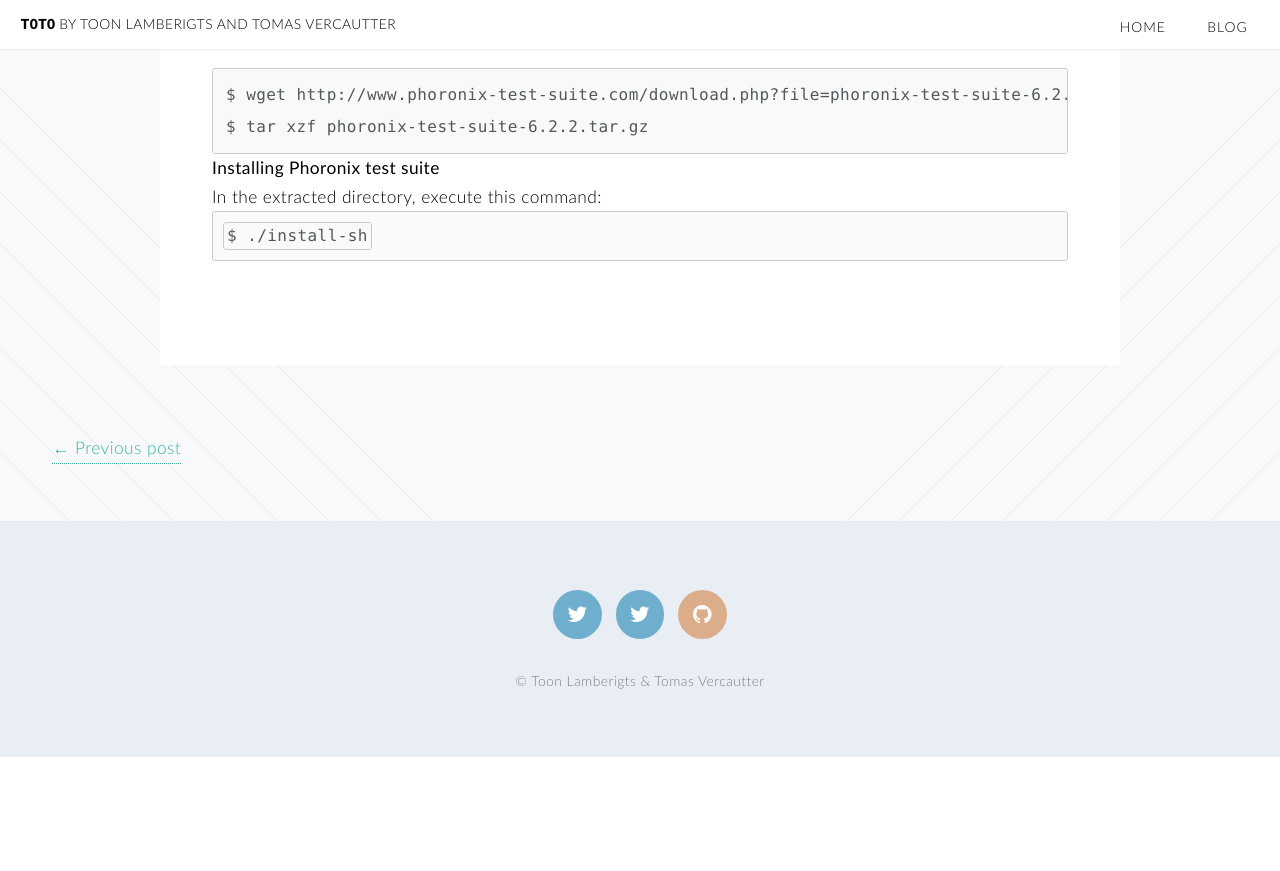
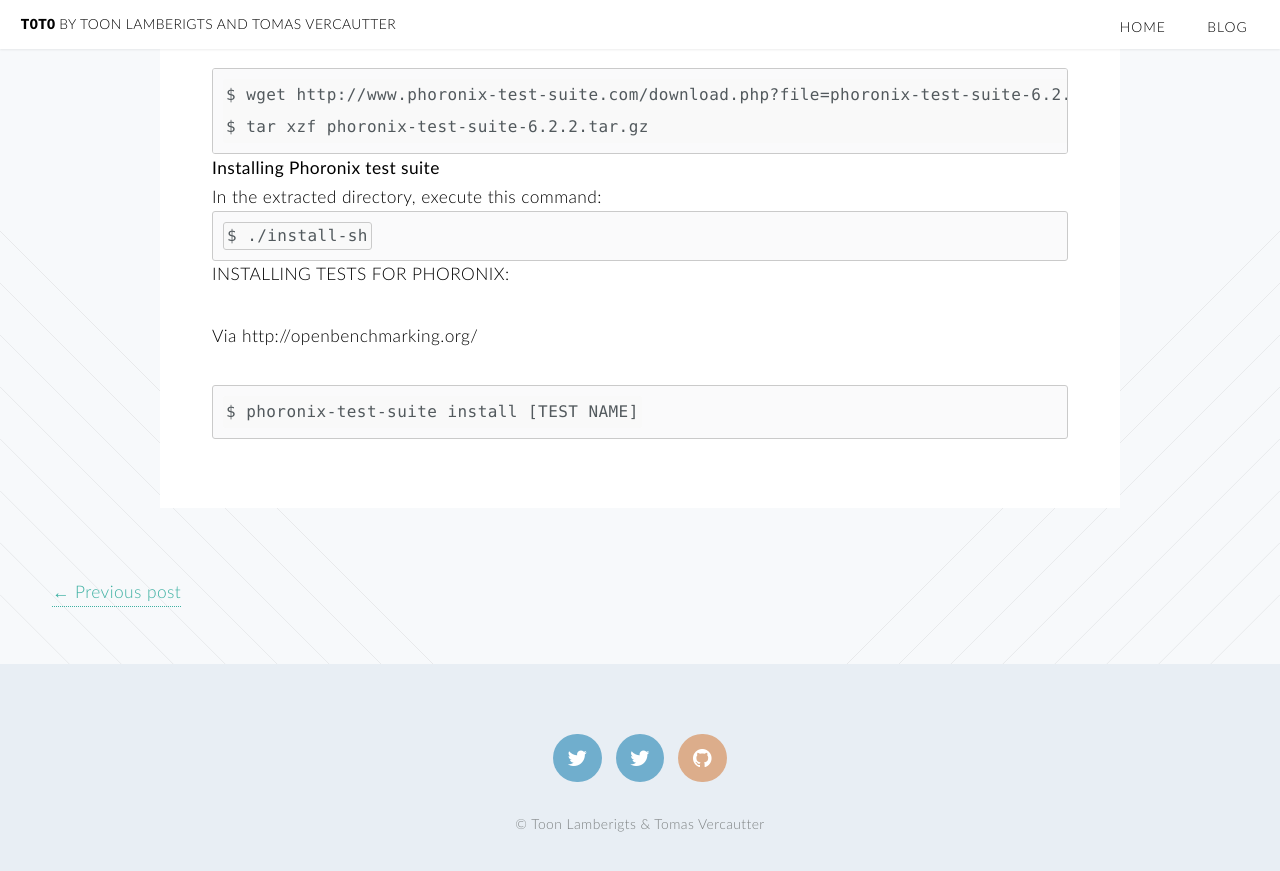
Before and after one commit to t0t0/t0t0.github.io, a Jekyll site: the page built from _posts/2016-3-18-benchmarking-performance-security-docker.md, in a window 1280 px wide and 900 px high, scrolled down 1403 px. Shown: the top 871 px of the window. Built offline with Jekyll 4.4.1, drawn with Linux system fonts in a browser that asks for light colours; before the commit the page ends 2160 px from its top, so only the background shows below that.

Commit message:
Update 2016-3-18-benchmarking-performance-security-docker.md

````diff
--- a/_posts/2016-3-18-benchmarking-performance-security-docker.md
+++ b/_posts/2016-3-18-benchmarking-performance-security-docker.md
@@ -56,3 +56,10 @@ In the extracted directory, execute this command:
 ```shell
 $ ./install-sh
 ```
+#### Installing tests for Phoronix:
+
+Via http://openbenchmarking.org/
+
+```shell
+$ phoronix-test-suite install [TEST NAME]
+```
````
